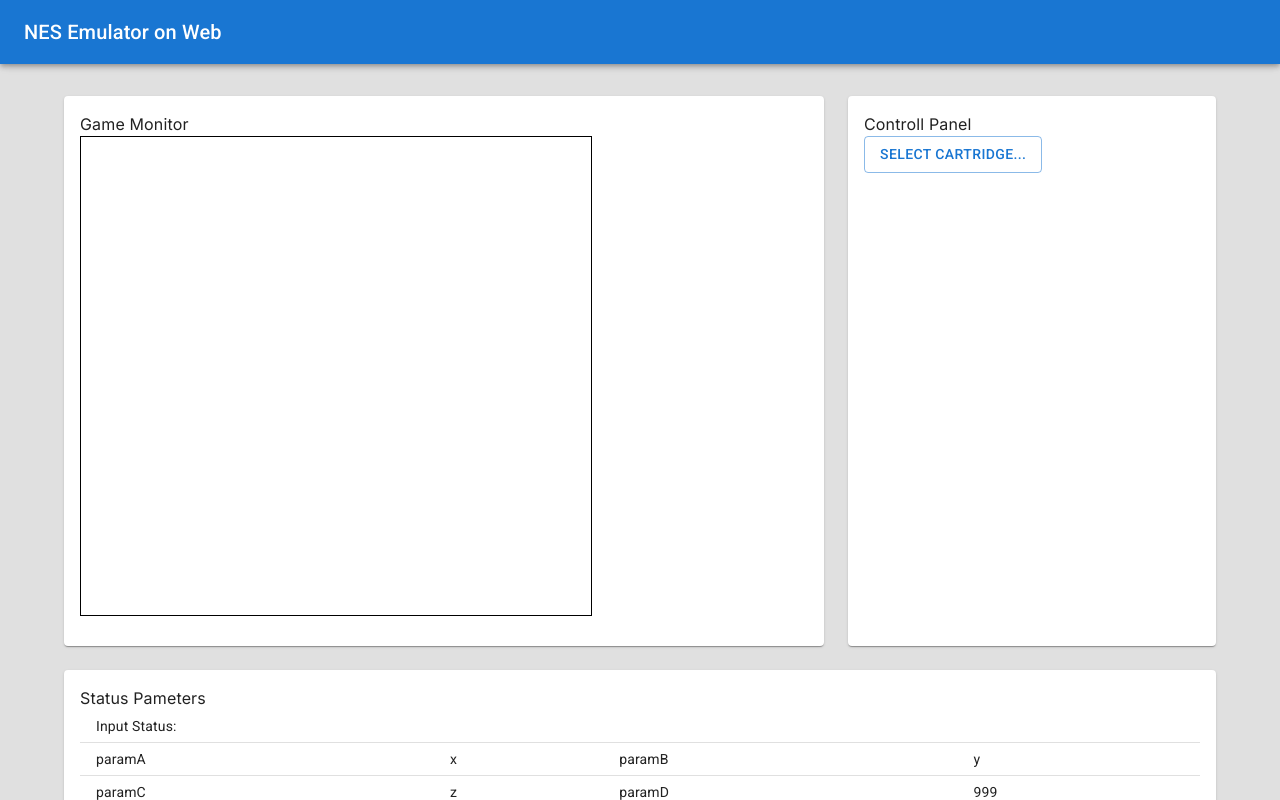
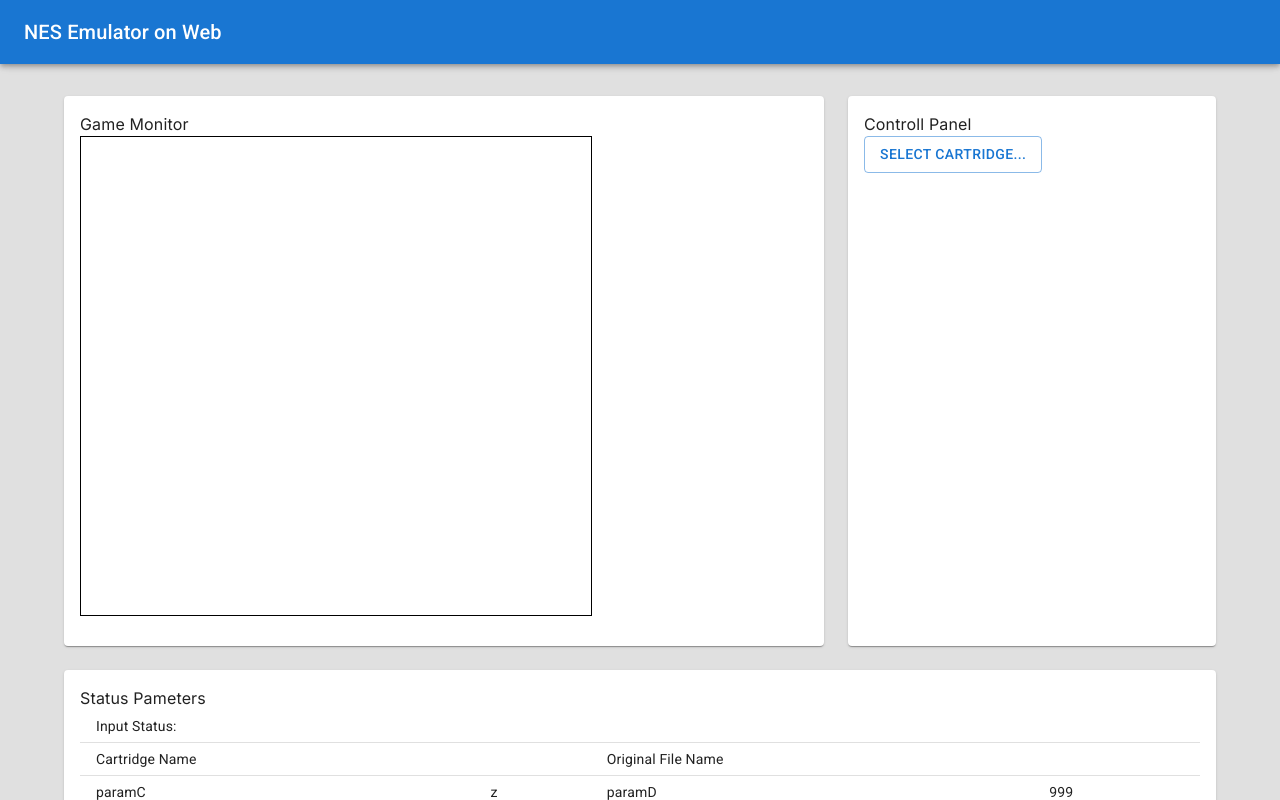
Before and after one commit to kazuhito-m/nes-emulator-study, a Next.js app: page / in a window 1280 px wide. Built offline with nearby package versions, Linux system fonts and the light colour scheme.

Commit message:
implemnt: カートリッジを削除できるように。

```diff
--- a/src/app/controll-panel/select-cartridge-dialog.tsx
+++ b/src/app/controll-panel/select-cartridge-dialog.tsx
@@ -1,4 +1,5 @@
 import * as React from 'react';
+import { SetStateAction, Dispatch, useState } from 'react';
 import Button from '@mui/material/Button';
 import Dialog from '@mui/material/Dialog';
 import AppBar from '@mui/material/AppBar';
@@ -21,21 +22,40 @@
   return <Slide direction="up" ref={ref} {...props} />;
 });
 
-export default function SelectCartridgeDialog() {
+type SelectCartridgeDialogProps = {
+  handlerChangeCartridge: Dispatch<SetStateAction<Cartridge | null>>
+  nowTargetCartridge: Cartridge | null
+};
+
+export default function SelectCartridgeDialog(props: SelectCartridgeDialogProps) {
   const [open, setOpen] = React.useState(false);
   const handleClickOpen = () => setOpen(true);
   const handleClose = () => setOpen(false);
 
   const handleRemoveCartridge = (cartridge: Cartridge) => {
-    alert(`TODO Nesファイルの削除。id:${cartridge.id}, name:${cartridge.name}`);
+    if (cartridge.id === props.nowTargetCartridge?.id) {
+      alert('現在選択中のカートリッジは削除出来ません。');
+      return;
+    }
+
+    const newItems = [...cartridges];
+    const foundIndex = newItems.findIndex(c => c.id === cartridge.id);
+    newItems.splice(foundIndex, 1);
+    setCartridges(newItems);
+
+    console.log('cartridges.length:' + newItems.length);
+
+    // TODO 保存。
   }
 
   const handleAddCartridge = () => {
     alert('TODO Nesファイルの追加。');
+
+    // TODO 保存。
   }
 
   const handleSelectCartridge = (cartridge: Cartridge) => {
-    alert(`TODO Neファイルの選択変更＆上に伝播。id:${cartridge.id}, name:${cartridge.name}`);
+    props.handlerChangeCartridge(cartridge);
     setOpen(false);
   }
 
@@ -72,10 +92,15 @@
     return { id, name, fileName, size, registerTime };
   }
 
-  const rows = [
-    createData('abc', 'スーパーマリオブラザーズ', 'smb.nes', 128000, '2023/10/24 12:40:11'),
-    createData('efg', 'グラディウス', 'gradius.nes', 128000, '2023/10/24 12:40:11'),
-  ];
+  const loadCartridges = () => {
+    // TODO 読み出し、以下はサンプルデータ。
+    return [
+      createData('abc', 'スーパーマリオブラザーズ', 'smb.nes', 128000, '2023/10/24 12:40:11'),
+      createData('efg', 'グラディウス', 'gradius.nes', 128000, '2023/10/24 12:40:11'),
+    ];
+  }
+
+  const [cartridges, setCartridges] = useState(loadCartridges());
 
   return (
     <div>
@@ -133,8 +158,9 @@
               </TableRow>
             </TableHead>
             <TableBody>
-              {rows.map((row) => {
-                return (
+              {cartridges
+                .sort((left, right) => left.name.localeCompare(right.name))
+                .map(row =>
                   <TableRow hover role="button" tabIndex={-1} key={row.id} >
                     {columns.map((column) => {
                       const value = row[column.id];
@@ -157,8 +183,7 @@
                       </IconButton>
                     </TableCell>
                   </TableRow>
-                );
-              })}
+                )}
             </TableBody>
           </Table>
         </TableContainer>
--- a/src/app/page.tsx
+++ b/src/app/page.tsx
@@ -1,7 +1,7 @@
 "use client"
 
 import * as React from 'react';
-import { useState } from 'react';
+import { useState, useEffect } from 'react';
 import { Box, CssBaseline, Grid, Paper, Toolbar } from '@mui/material';
 import MuiAppBar from '@mui/material/AppBar';
 import Typography from '@mui/material/Typography';
@@ -13,6 +13,7 @@
 import TableCell from '@mui/material/TableCell';
 import TableRow from '@mui/material/TableRow';
 import SelectCartridgeDialog from './controll-panel/select-cartridge-dialog';
+import { Cartridge } from '@/domain/model/nes/cartridge/cartridge';
 
 export default function Home() {
   // TODO キーボード周りの入力系は、今かなりやっつけなので、整理・分離したい。
@@ -94,6 +95,9 @@
     window.onfocus = () => clearStates();
   }
 
+  const [targetCartridge, targetCartridgeSet] = useState<Cartridge | null>(null);
+  useEffect(() => console.log("カートリッジが変更されました。cartridge: " + targetCartridge?.name), [targetCartridge]);
+
   return (
     <Box sx={{ display: 'flex' }}>
       <CssBaseline />
@@ -153,7 +157,10 @@
                 }}
               >
                 <div>Controll Panel</div>
-                <SelectCartridgeDialog />
+                <SelectCartridgeDialog
+                  handlerChangeCartridge={targetCartridgeSet}
+                  nowTargetCartridge={targetCartridge}
+                />
               </Paper>
             </Grid>
 
@@ -180,10 +187,10 @@
                 <Table size="small">
                   <TableBody>
                     <TableRow >
-                      <TableCell>paramA</TableCell>
-                      <TableCell>x</TableCell>
-                      <TableCell>paramB</TableCell>
-                      <TableCell>y</TableCell>
+                      <TableCell>Cartridge Name</TableCell>
+                      <TableCell>{targetCartridge?.name}</TableCell>
+                      <TableCell>Original File Name</TableCell>
+                      <TableCell>{targetCartridge?.fileName}</TableCell>
                     </TableRow>
                     <TableRow >
                       <TableCell>paramC</TableCell>
--- /dev/null
+++ b/src/domain/model/nes/cartridge/cartridge.ts
@@ -0,0 +1,7 @@
+export interface Cartridge {
+    id: string;
+    name: string;
+    fileName: string;
+    size: number;
+    registerTime: string;
+}
```
